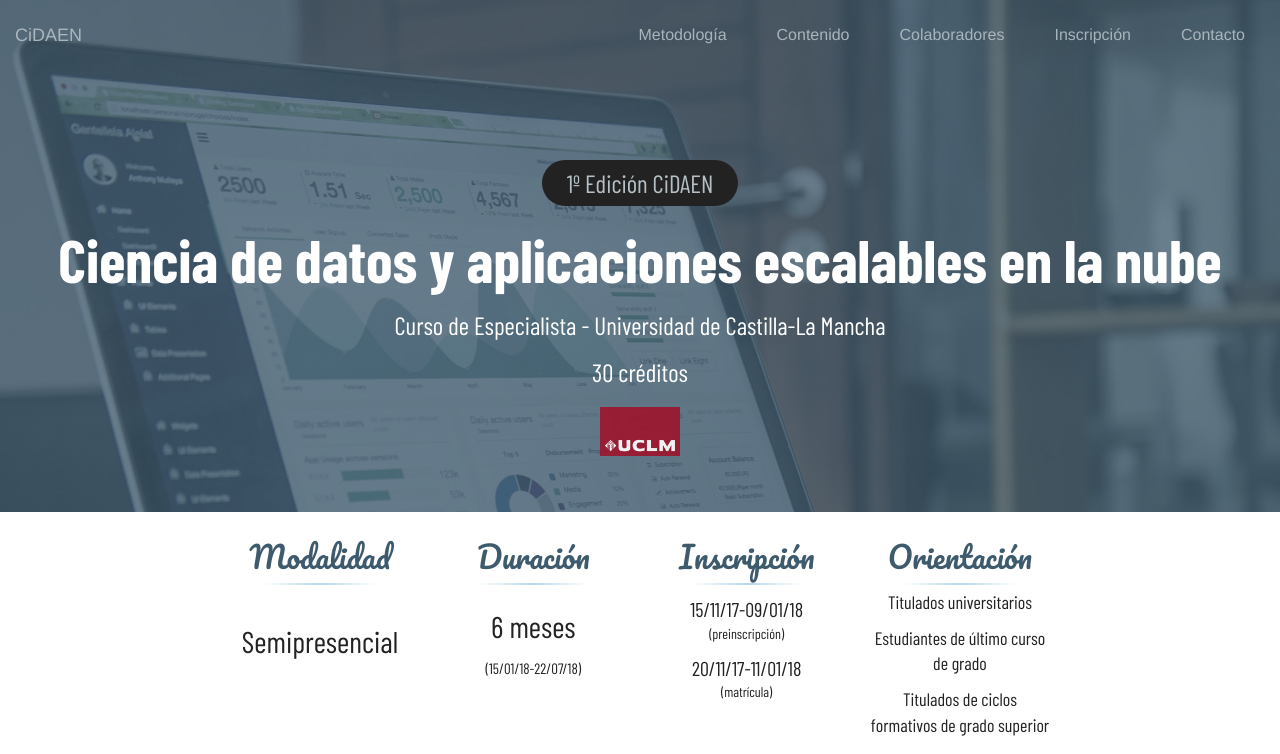
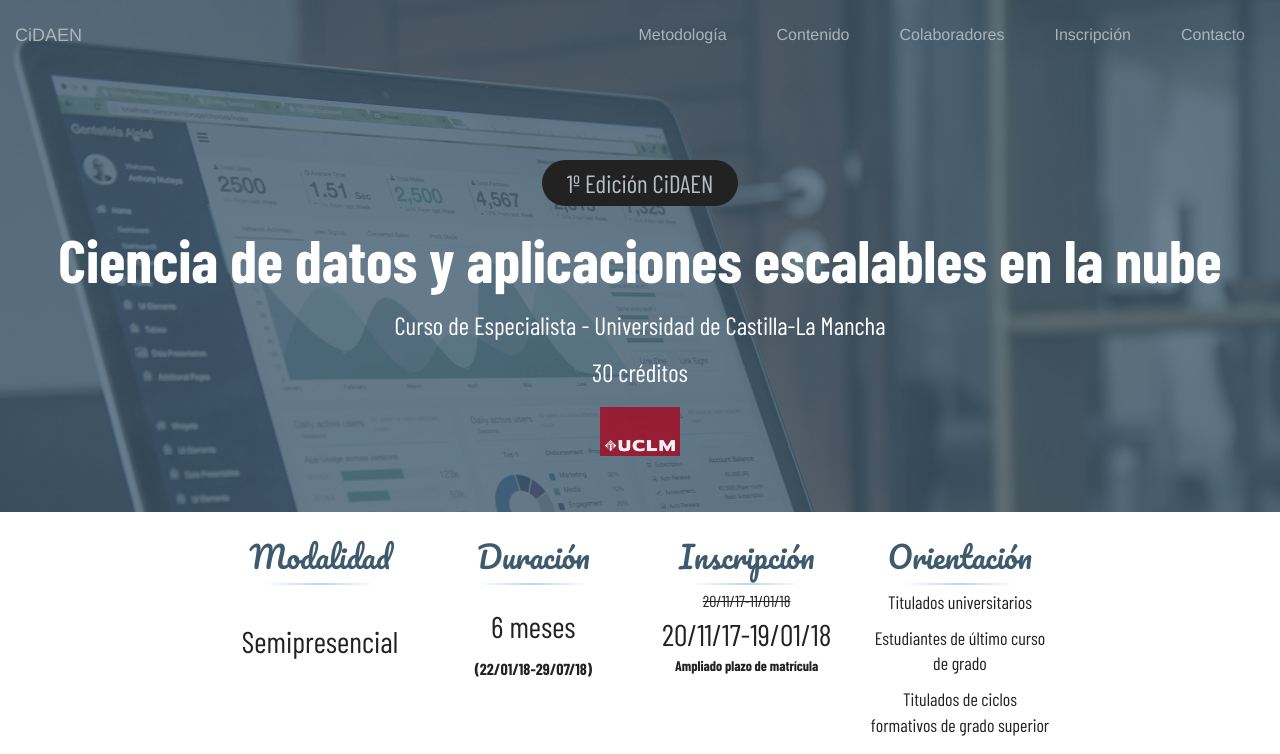
Before and after one commit to cidaen/website, a plain HTML site: page index.html in a window 1280 px wide. Shown: the top 754 px of the page. Drawn offline with nearby package versions, Linux system fonts and the light colour scheme.

Commit message:
Cambios matrícula

```diff
--- a/assets/css/styles.css
+++ b/assets/css/styles.css
@@ -291,8 +291,8 @@
 
 #meses-portada {
 	color: rgba(34, 34, 34, 1);
-	font-size: 15px;
-	margin-top: 5px;
+	font-size: 16px;
+	margin-top: 1px;
 	font-family: 'Barlow Condensed', sans-serif;
 }
 
@@ -310,10 +310,19 @@
 	font-family: 'Barlow Condensed', sans-serif;
 }
 
+#pmatricula-portada-prev {
+	color: rgba(34, 34, 34, 1);
+	font-size: 16px;
+	margin-top: 1px;
+	margin-bottom: 0px;
+	font-family: 'Barlow Condensed', sans-serif;
+}
+
+
 #pmatricula-portada {
 	color: rgba(34, 34, 34, 1);
-	font-size: 20px;
-	margin-top: 10px;
+	font-size: 30px;
+	margin-top: 0px;
 	margin-bottom: 0px;
 	font-family: 'Barlow Condensed', sans-serif;
 }
--- a/index.html
+++ b/index.html
@@ -40,7 +40,7 @@
             <li><a href="#content-view">Contenido</a></li>
             <li><a href="#colaboradores">Colaboradores</a></li>
             <li><a href="#inscripcion">Inscripción</a></li>
-            <li><a href="#">Contacto</a></li>
+            <li><a href="#contacto">Contacto</a></li>
           </ul>
         </div><!-- /.navbar-collapse -->
       </div><!-- /.container-fluid -->
@@ -82,7 +82,7 @@
 				<h3> Duración </h3>
 				<hr class="item-hr">
 				<p id="duracion-portada"> 6 meses </p>
-				<p id="meses-portada"> (15/01/18-22/07/18) </p>
+				<p id="meses-portada"><b> (22/01/18-29/07/18) </b></p>
 
 			</div>
 		</div>
@@ -90,10 +90,9 @@
 			<div id="item-inscripcion" class="important-item">
 				<h3> Inscripción </h3>
 				<hr class="item-hr">
-				<p id="pinscripcion-portada"> 15/11/17-09/01/18 </p>
-				<p id="parinscripcion-portada"> (preinscripción) </p>
-				<p id="pmatricula-portada"> 20/11/17-11/01/18 </p>
-				<p id="parmatricula-portada"> (matrícula) </p>
+				<p id="pmatricula-portada-prev"><strike> 20/11/17-11/01/18 </strike></p>
+				<p id="pmatricula-portada"> 20/11/17-19/01/18 </p>
+				<p id="parmatricula-portada"><b> Ampliado plazo de matrícula </b></p>
 
 			</div>
 		</div>
@@ -667,7 +666,7 @@
 
 
 
-<footer>
+<footer id="contacto">
 	<div class="container-fluid">
 		<div class="row">
 			<div class="col-lg-2 col-lg-offset-2 col-md-4 col-md-offset-0 col-sm-6 col-sm-offset-0 footer-panel">
```
